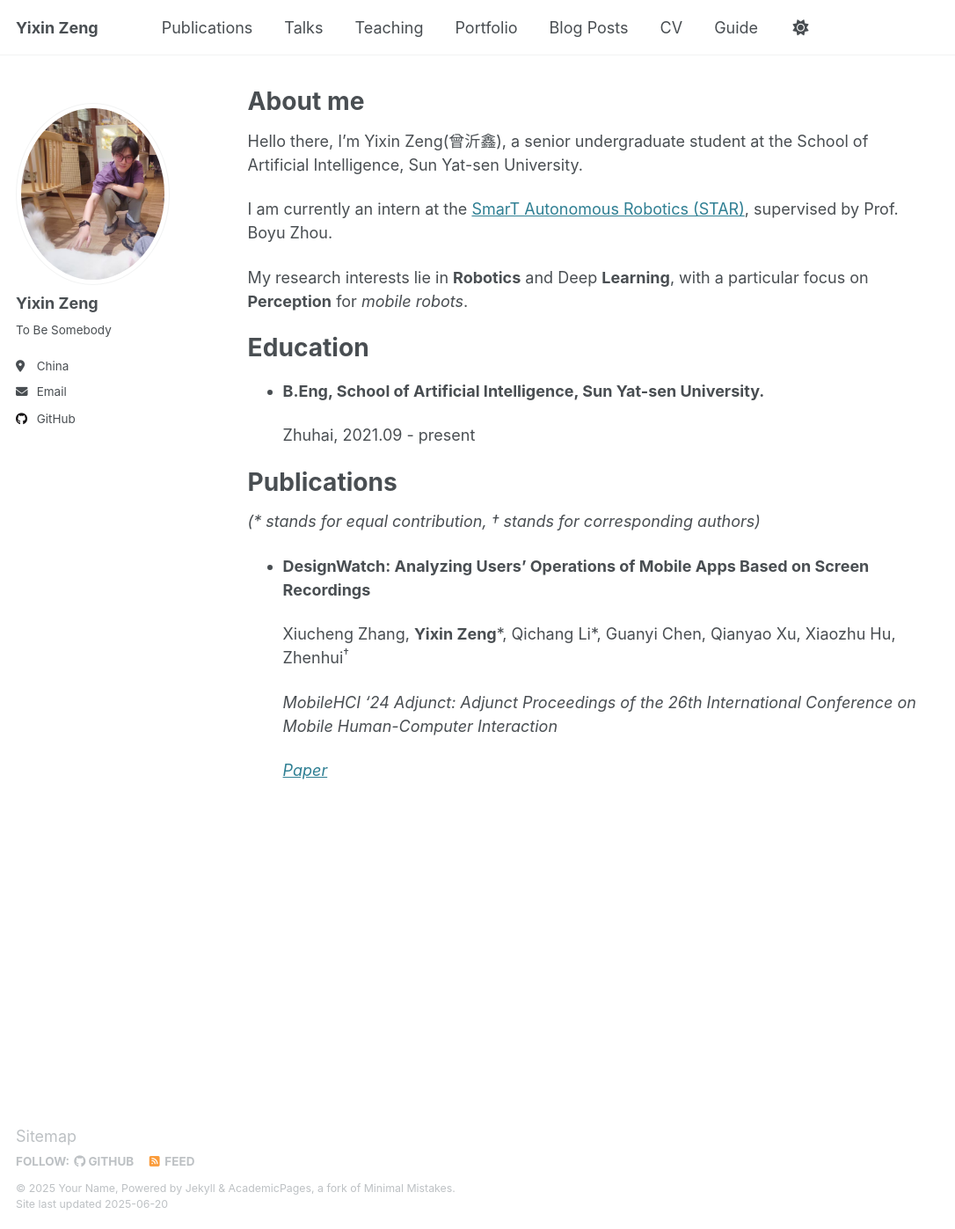
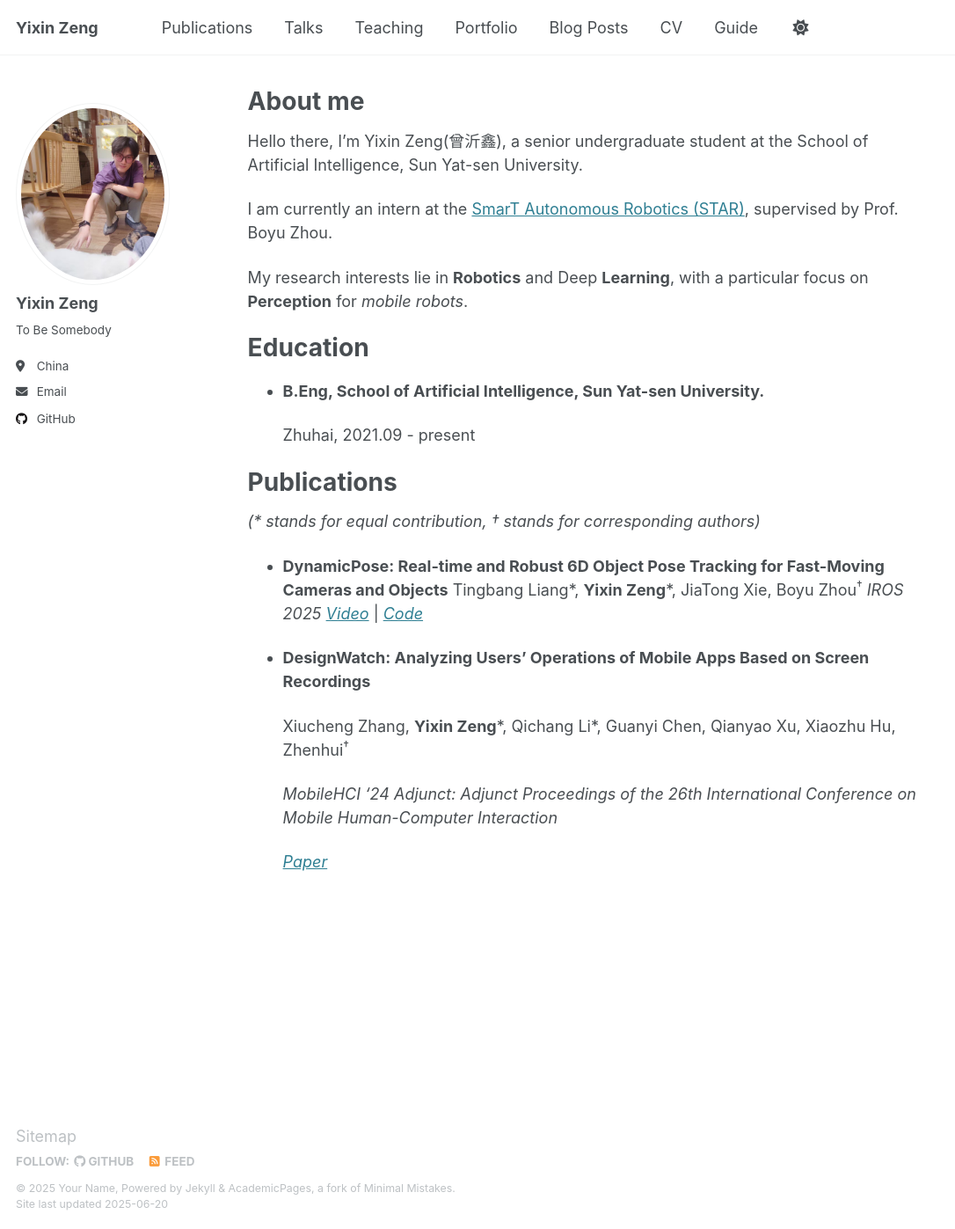
Before and after one commit to Exinwww/Yixin_Zeng, a Jekyll site: the page built from _pages/about.md, in a window 1280 px wide and 1397 px high. Shown: the whole window at 88% size, without its empty margins (0-1086 px from the left). Built offline with Jekyll 4.4.1, drawn with Linux system fonts in a browser that asks for light colours.

Commit message:
[fix] Publications

```diff
--- a/_pages/about.md
+++ b/_pages/about.md
@@ -29,6 +29,11 @@ Education
 Publications
 ======
 _(* stands for equal contribution, &dagger; stands for corresponding authors)_
+
+- __DynamicPose: Real-time and Robust 6D Object Pose Tracking for Fast-Moving Cameras and Objects__
+  Tingbang Liang\*, **Yixin Zeng**\*, JiaTong Xie, Boyu Zhou<sup>&dagger;</sup>
+  _IROS 2025_
+  _[Video](http://xhslink.com/a/U3WUSAKxpJTdb)_ | _[Code](https://github.com/Robotics-STAR-Lab/DynamicPose)_
 
 - __DesignWatch: Analyzing Users' Operations of Mobile Apps Based on Screen Recordings__
 
```
